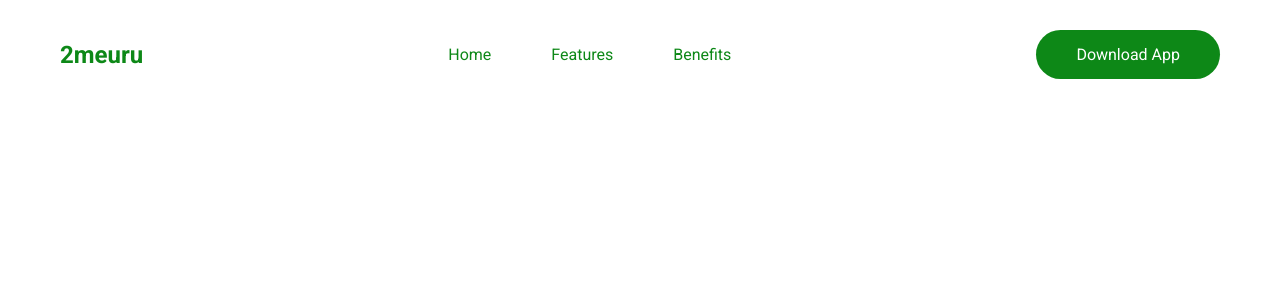
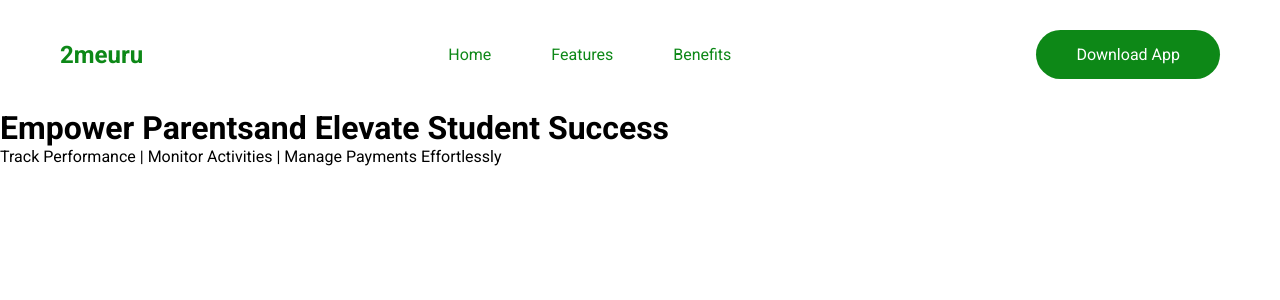
Before and after one commit to Orisabiyi/2meuru, a React (Vite) app: page / in a window 1280 px wide. Shown: the top 300 px of the page. Built offline with nearby package versions, Linux system fonts and the light colour scheme.

Commit message:
wrote the jsx for header and included it in Homepage

```diff
--- a/src/components/Header.jsx
+++ b/src/components/Header.jsx
@@ -0,0 +1,18 @@
+function Header() {
+  return (
+    <header>
+      <div>
+        <h1>
+          <span>Empower Parents</span>
+          <span>and Elevate Student Success</span>
+        </h1>
+        <p>
+          Track Performance | Monitor Activities | Manage Payments Effortlessly
+        </p>
+      </div>
+      <div></div>
+    </header>
+  );
+}
+
+export default Header;
--- a/src/pages/Homepage.jsx
+++ b/src/pages/Homepage.jsx
@@ -1,9 +1,11 @@
+import Header from "../components/Header";
 import Nav from "../components/Nav";
 
 function Homepage() {
   return (
     <>
       <Nav />
+      <Header />
     </>
   );
 }
```
